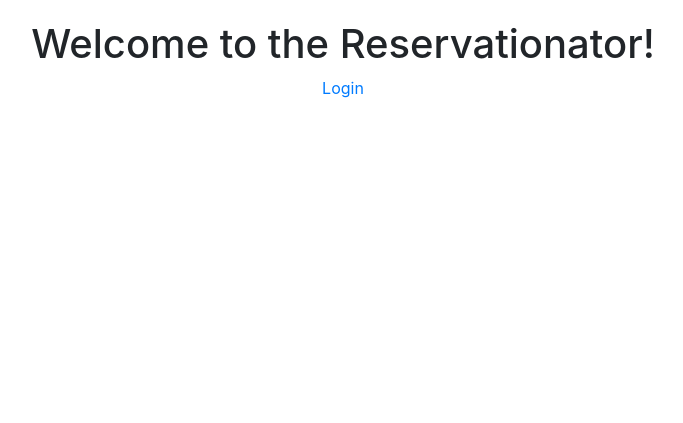
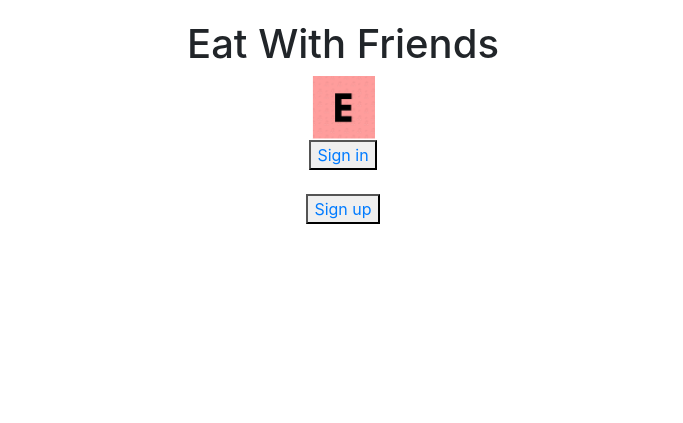
Before and after one commit to janton42/reservationator, a Django app: page /scheduler/ in a window 1280 px wide. Shown: the top 423 px of the page, without its empty margins (297-980 px from the left). Run offline with Django 3.2, Linux system fonts and the light colour scheme; some libraries are stand-ins or nearby versions.

Commit message:
moved sign up function to the unauthenticated homepage; added logo.

```diff
--- a/scheduler/templates/base_generic.html
+++ b/scheduler/templates/base_generic.html
@@ -15,9 +15,11 @@
 </head>
 <body>
 	<header>
+		<h1>Eat With Friends</h1>
+	</header>
 
-	</header>
-	<div class="container-fluid">
+	<div class="container-fluid center">
+		<img src="{% static 'images/logo.png' %}">
 		{% block content %}
 		{% endblock %}
 	</div>
--- a/scheduler/templates/scheduler/index.html
+++ b/scheduler/templates/scheduler/index.html
@@ -1,7 +1,6 @@
 {% extends "base_generic.html" %}
 
 {% block content %}
-<h1>Welcome to the Reservationator!</h1>
 	{% if user.is_authenticated %}
 		<div class="center">
 			<a href="{% url 'scheduler:events' %}">Your Hosted Events</a>
@@ -12,7 +11,11 @@
 		</div>
 	{% else %}
 		<div class="center">
-			<a href="{% url 'scheduler:login' %}">Login</a>
+			<button><a href="{% url 'scheduler:login' %}">Sign in</a></button>
+			<br>
+			<br>
+			<button><a href="{% url 'signup' %}">Sign up</a></button>
 		</div>
+
 	{% endif %}
 {% endblock %}
--- a/templates/registration/login.html
+++ b/templates/registration/login.html
@@ -33,10 +33,6 @@
     <input type="hidden" name="next" value="{{ next }}" />
   </div>
   </form>
-
-  <p>Not a member?</p>
-  <br>
-  <a href="{% url 'signup' %}">Sign up</a>
 </div>
 
 <!-- {# Assumes you setup the password_reset view in your URLconf #}
```
Also changed, not shown: scheduler/static/images/logo.PNG (added).
